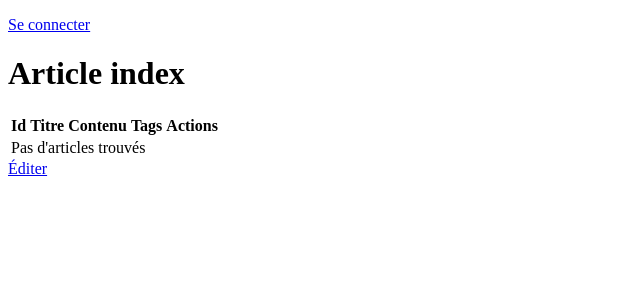
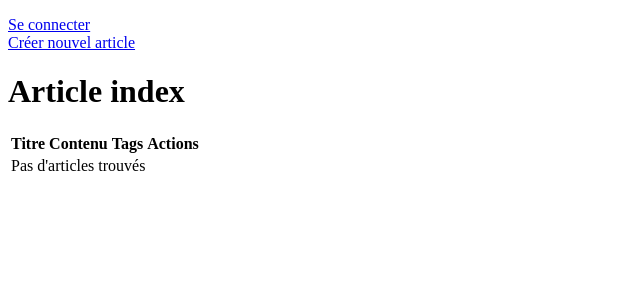
Before and after one commit to Jutmzg/Qu-te-nouveau-projet, a Symfony app: template templates/article/index.html.twig in a window 1280 px wide. Shown: the part 96-396 px from the top of the page, without its empty margins (0-640 px from the left). Run offline with Twig, Linux system fonts and the light colour scheme; the template is opened without the code that fills it, so the values that code supplies are empty; some libraries are stand-ins or nearby versions.

Commit message:
Quete 18

```diff
--- a/composer.json
+++ b/composer.json
@@ -5,6 +5,7 @@
         "php": "^7.1.3",
         "ext-ctype": "*",
         "ext-iconv": "*",
+        "doctrine/annotations": "^1.6",
         "sensio/framework-extra-bundle": "^5.1",
         "symfony/asset": "4.2.*",
         "symfony/console": "4.2.*",
--- a/src/Entity/Category.php
+++ b/src/Entity/Category.php
@@ -5,6 +5,7 @@ namespace App\Entity;
 use Doctrine\Common\Collections\ArrayCollection;
 use Doctrine\ORM\Mapping as ORM;
 use Doctrine\Common\Collections\Collection;
+use Symfony\Component\Validator\Constraints as Assert;
 
 
 /**
@@ -20,7 +21,9 @@ class Category
     private $id;
 
     /**
-     * @ORM\Column(type="string", length=100, nullable=true)
+     * @ORM\Column(type="string", length=100, nullable=true, length=255)
+     * @Assert\NotBlank(message="ne me laisse pas tout vide")
+     * @Assert\Length(max="255")
      */
     private $name;
 
--- a/templates/article/index.html.twig
+++ b/templates/article/index.html.twig
@@ -4,12 +4,12 @@
 
 {% block body %}
     <div class="container">
+        <a href="{{ path('article_new') }}">Créer nouvel article</a>
     <h1>Article index</h1>
 
     <table class="table">
         <thead>
             <tr>
-                <th>Id</th>
                 <th>Titre</th>
                 <th>Contenu</th>
                 <th>Tags</th>
@@ -19,7 +19,6 @@
         <tbody>
         {% for article in articles %}
             <tr>
-                <td>{{ article.id }}</td>
                 <td>{{ article.title }}</td>
                 <td>{{ article.content }}</td>
                 <td>{% for tag in article.tags %} {{ tag.name }} {% endfor %}</td>
@@ -37,7 +36,5 @@
         {% endfor %}
         </tbody>
     </table>
-
-    <a href="{{ path('article_new') }}">Éditer</a>
     </div>
 {% endblock %}
```
Also changed, not shown: src/Entity/Article.php (+12 -1 lines), 2 other files.
